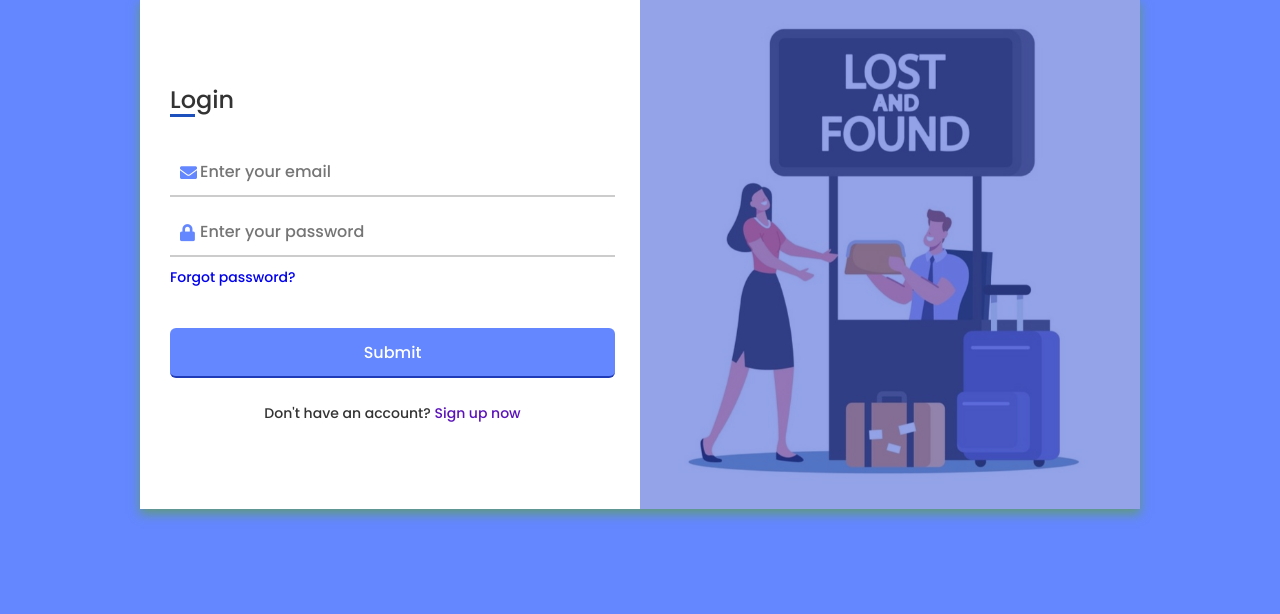
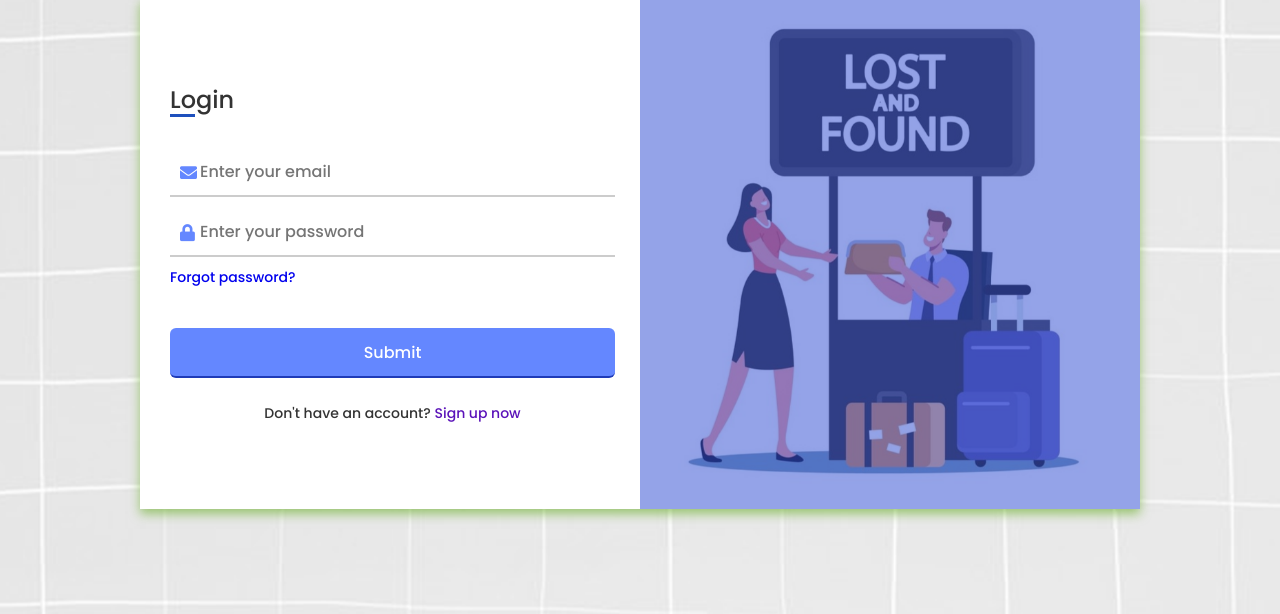
Before and after one commit to uniquepupil/AIT-LOST-AND-FOUND-, a plain HTML site: page login-signup.html in a window 1280 px wide. Shown: the part 186-800 px from the top of the page. Drawn offline with Linux system fonts and the light colour scheme.

Commit message:
login page background

```diff
--- a/login-signup.html
+++ b/login-signup.html
@@ -65,7 +65,7 @@
                 <input type="password" placeholder="Enter your password" required>
               </div>
               <div class="button input-box">
-                <input type="submit" value="Submit">
+                <input type="submit"  <a href="index.html">Submit</a> >
               </div>
               <div class="text sign-up-text">Already have an account? <label for="flip">Login now</label></div>
             </div></div>
--- a/style.css
+++ b/style.css
@@ -13,7 +13,7 @@ body {
   align-items: center;
   flex-direction: column;
   justify-content: center;
-  background: #6487FF;
+  background: url('images/background.png') center/cover no-repeat;
   padding: 30px;
 }
 
```
